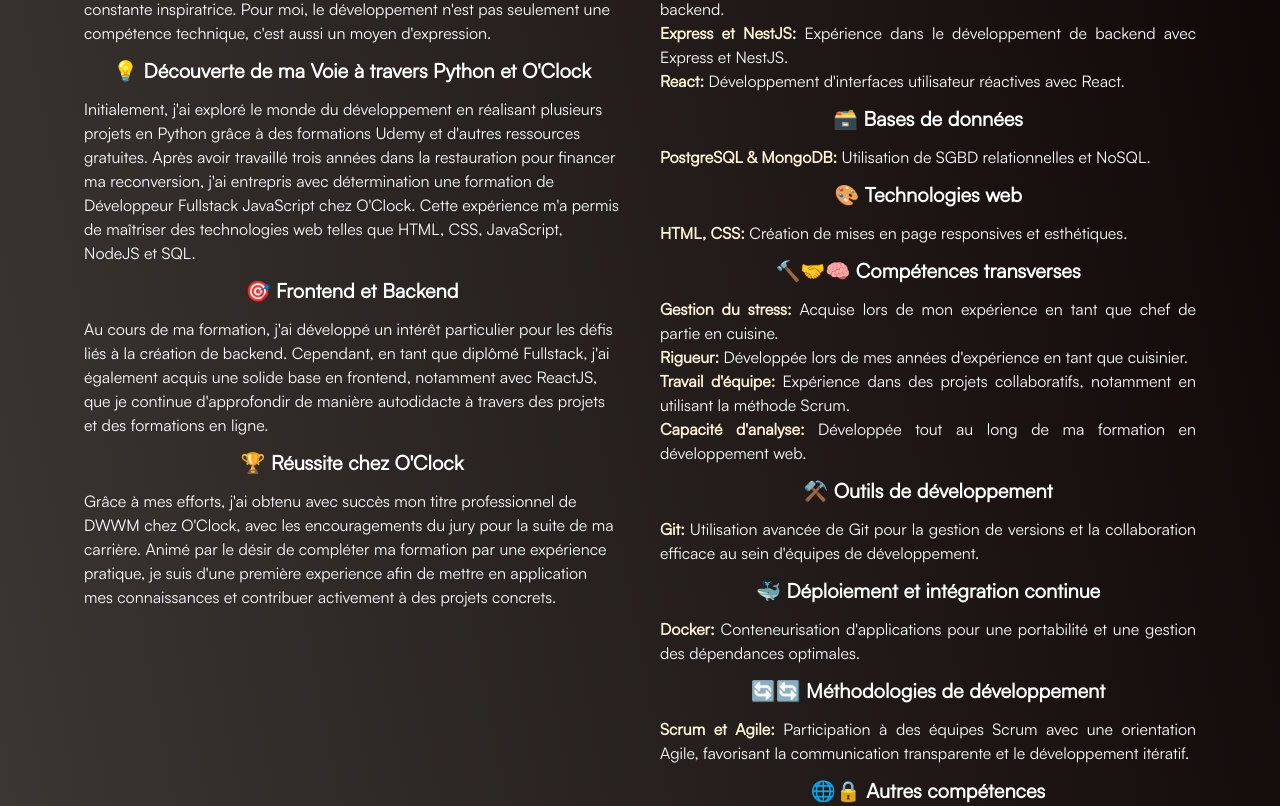
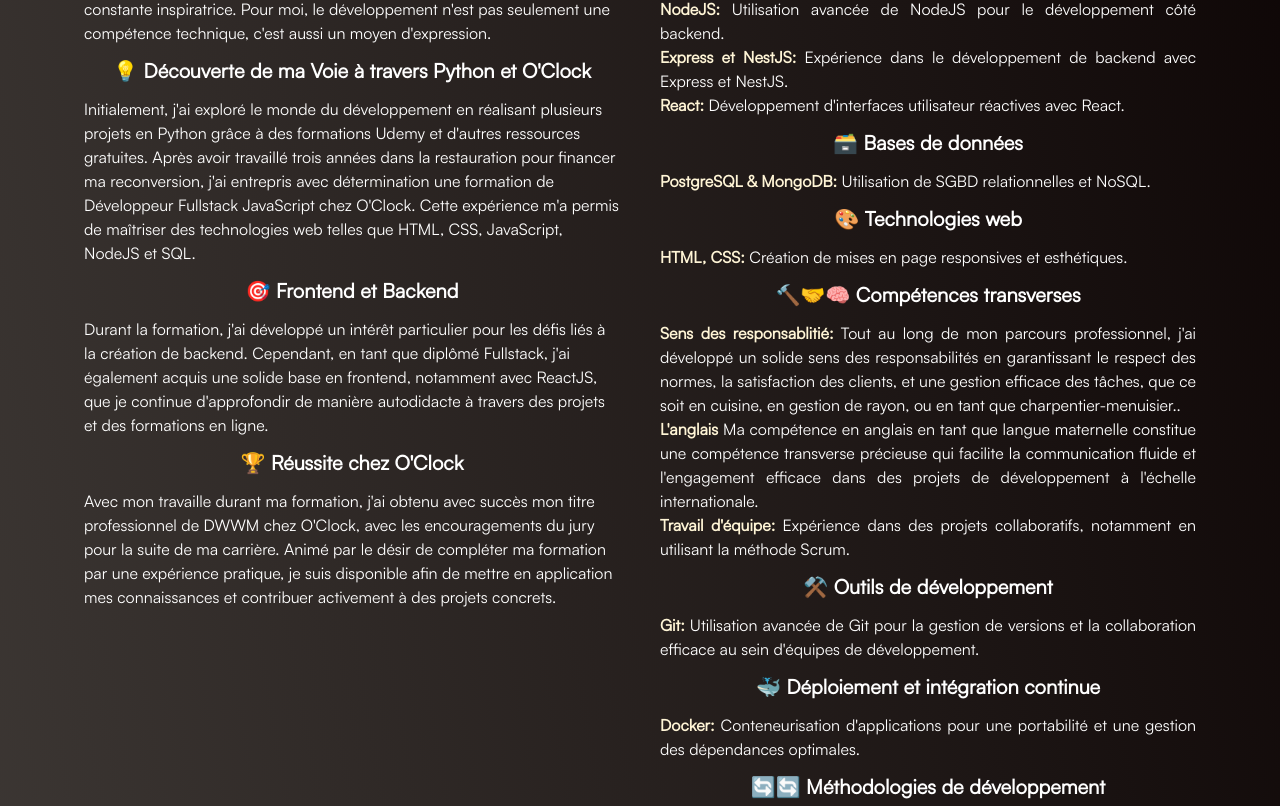
Before and after one commit to guillaumefalvet/portfolio_guillaumefalvet, a Next.js app: page / in a window 1280 px wide. Shown: the part 1127-1933 px from the top of the page. Built offline with nearby package versions, Linux system fonts and the light colour scheme.

Commit message:
🔖 chore : text

```diff
--- a/src/components/AboutAndSkils.tsx
+++ b/src/components/AboutAndSkils.tsx
@@ -48,8 +48,8 @@ export default function AboutAndSkils() {
 
         <H4>🎯 Frontend et Backend</H4>
         <p>
-          Au cours de ma formation, j&apos;ai développé un intérêt particulier
-          pour les défis liés à la création de backend. Cependant, en tant que
+          Durant la formation, j&apos;ai développé un intérêt particulier pour
+          les défis liés à la création de backend. Cependant, en tant que
           diplômé Fullstack, j&apos;ai également acquis une solide base en
           frontend, notamment avec ReactJS, que je continue d&apos;approfondir
           de manière autodidacte à travers des projets et des formations en
@@ -58,11 +58,11 @@ export default function AboutAndSkils() {
 
         <H4>🏆 Réussite chez O&apos;Clock</H4>
         <p>
-          Grâce à mes efforts, j&apos;ai obtenu avec succès mon titre
-          professionnel de DWWM chez O&apos;Clock, avec les encouragements du
-          jury pour la suite de ma carrière. Animé par le désir de compléter ma
-          formation par une expérience pratique, je suis d&apos;une première
-          experience afin de mettre en application mes connaissances et
+          Avec mon travaille durant ma formation, j&apos;ai obtenu avec succès
+          mon titre professionnel de DWWM chez O&apos;Clock, avec les
+          encouragements du jury pour la suite de ma carrière. Animé par le
+          désir de compléter ma formation par une expérience pratique, je suis
+          disponible afin de mettre en application mes connaissances et
           contribuer activement à des projets concrets.
         </p>
       </motion.div>
@@ -77,7 +77,7 @@ export default function AboutAndSkils() {
         <H4>🚀 Langages de programmation</H4>
         <ul>
           <li>
-            <Strong>Javascript:</Strong> Maîtrise de Javascript et Typescript
+            <Strong>Javascript:</Strong> Utilisation de Javascript et Typescript
             pour le développement web.
           </li>
           <li>
@@ -113,20 +113,22 @@ export default function AboutAndSkils() {
         <H4>🔨🤝🧠 Compétences transverses</H4>
         <ul>
           <li>
-            <Strong>Gestion du stress:</Strong> Acquise lors de mon expérience
-            en tant que chef de partie en cuisine.
+            <Strong>Sens des responsablitié: </Strong> Tout au long de mon
+            parcours professionnel, j&apos;ai développé un solide sens des
+            responsabilités en garantissant le respect des normes, la
+            satisfaction des clients, et une gestion efficace des tâches, que ce
+            soit en cuisine, en gestion de rayon, ou en tant que
+            charpentier-menuisier..
           </li>
           <li>
-            <Strong>Rigueur:</Strong> Développée lors de mes années
-            d&apos;expérience en tant que cuisinier.
+            <Strong>L&apos;anglais</Strong> Ma compétence en anglais en tant que
+            langue maternelle constitue une compétence transverse précieuse qui
+            facilite la communication fluide et l&apos;engagement efficace dans
+            des projets de développement à l&apos;échelle internationale.
           </li>
           <li>
             <Strong>Travail d&apos;équipe:</Strong> Expérience dans des projets
             collaboratifs, notamment en utilisant la méthode Scrum.
-          </li>
-          <li>
-            <Strong>Capacité d&apos;analyse:</Strong> Développée tout au long de
-            ma formation en développement web.
           </li>
         </ul>
 
```
